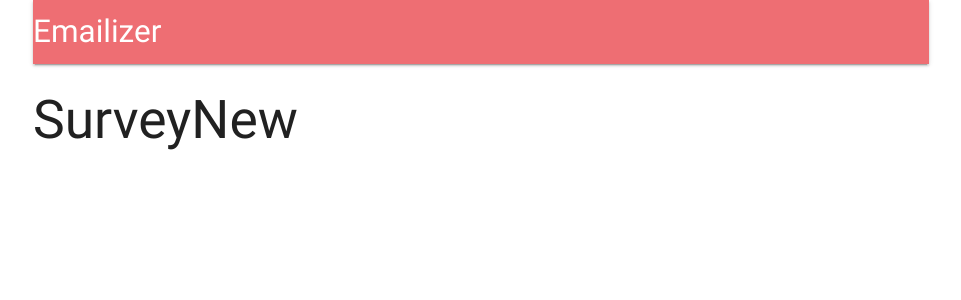
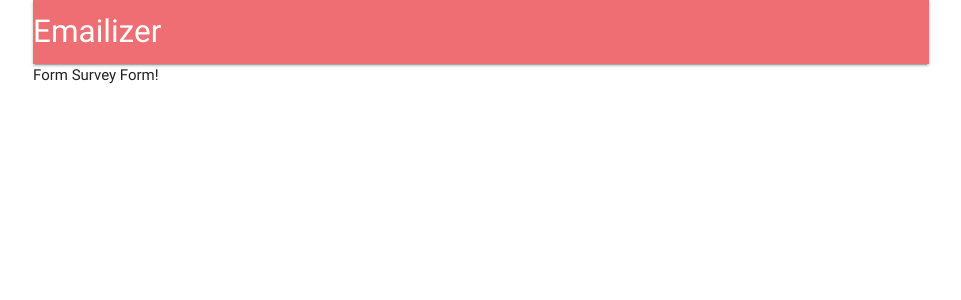
Before and after one commit to Sentrosi-Git/Q-Mailer, a React (Create React App) app in the folder client/: page /surveys/new in a window 1280 px wide. Shown: the top 300 px of the page, without its empty margins (159-1120 px from the left). Built offline with nearby package versions, Linux system fonts and the light colour scheme; no server answers.

Commit message:
added redux form helper to creating surveys

```diff
--- a/client/package.json
+++ b/client/package.json
@@ -20,6 +20,7 @@
     "react-scripts": "1.1.4",
     "react-stripe-checkout": "^2.6.3",
     "redux": "^4.0.0",
+    "redux-form": "^7.3.0",
     "redux-thunk": "^2.2.0"
   },
   "scripts": {
--- a/client/public/index.html
+++ b/client/public/index.html
@@ -10,6 +10,7 @@
     -->
     <link rel="manifest" href="%PUBLIC_URL%/manifest.json">
     <link rel="shortcut icon" href="%PUBLIC_URL%/favicon.ico">
+    <link href="https://fonts.googleapis.com/icon?family=Material+Icons" rel="stylesheet">
     <!--
       Notice the use of %PUBLIC_URL% in the tags above.
       It will be replaced with the URL of the `public` folder during the build.
--- a/client/src/components/App.js
+++ b/client/src/components/App.js
@@ -7,8 +7,8 @@
 
 import Header from './Header';
 import Landing from './Landing';
-const Dashboard = () => <h2>Dashboard</h2>;
-const SurveyNew = () => <h2>SurveyNew</h2>;
+import Dashboard from './Dashboard';
+import SurveyNew from './surveys/SurveyNew';
 
 class App extends Component {
   componentDidMount() {
--- /dev/null
+++ b/client/src/components/Dashboard.js
@@ -0,0 +1,17 @@
+import React from 'react';
+import { Link } from 'react-router-dom';
+
+const Dashboard = () => {
+  return (
+    <div>
+      Dashboard
+      <div className="fixed-action-btn">
+        <Link to="/surveys/new" className="btn-floating btn-large red">
+          <i className="material-icons">add</i>
+        </Link>
+      </div>
+    </div>
+  );
+};
+
+export default Dashboard;
--- /dev/null
+++ b/client/src/components/surveys/SurveyForm.js
@@ -0,0 +1,17 @@
+//survey form shows a form for a user to add input
+import React, { Component } from 'react';
+import { reduxForm } from 'redux-form';
+
+class SurveyForm extends Component {
+  render() {
+    return (
+      <div>
+        Form Survey Form!
+      </div>
+    );
+  }
+}
+
+export default reduxForm({
+  form: 'surveyForm'
+}) (SurveyForm);
--- /dev/null
+++ b/client/src/components/surveys/SurveyNew.js
@@ -0,0 +1,15 @@
+//Survey new shows surveyform
+import React, { Component } from 'react';
+import SurveyForm from './SurveyForm';
+
+class SurveyNew extends Component {
+  render() {
+    return (
+      <div>
+        <SurveyForm />
+      </div>
+    );
+  }
+}
+
+export default SurveyNew;
--- a/client/src/reducers/index.js
+++ b/client/src/reducers/index.js
@@ -1,7 +1,10 @@
 // another index.js because of react/redux conventions
 import { combineReducers } from 'redux';
+import { reducer as reduxForm } from 'redux-form'; //form reducer
 import authReducer from './authReducer';
 
+
 export default combineReducers({
-  auth: authReducer
+  auth: authReducer,
+  form: reduxForm
 });
```
Also changed, not shown: 1 other file (tests, documents, lock files or other folders).
